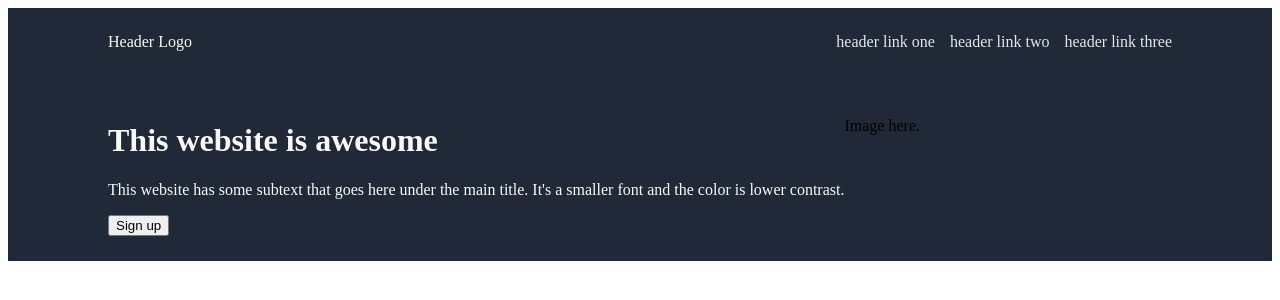
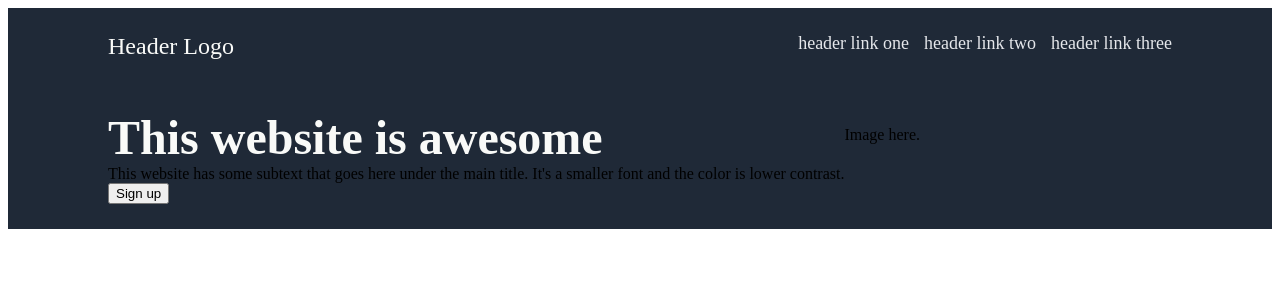
Before and after one commit to skye-mo/foundations-landing-page, a plain HTML site: page index.html in a window 1280 px wide. Drawn offline with Linux system fonts and the light colour scheme.

Commit message:
Cleaned up some divs, changed to font-size where font-weight was used incorrectly, separated This website is awesome from subtext, made This website is awesome bold.

```diff
--- a/index.html
+++ b/index.html
@@ -16,7 +16,7 @@
         <div class="top-of-header">
 
             <div class="header-logo">
-                <div class="logo">Header Logo</div>
+                Header Logo
             </div>
 
             <div class="header-links-flex-container">
@@ -32,10 +32,12 @@
             <div class="block one">
 
                 <div class="awesome-website">
-                    <h1>This website is awesome</h1>
-                    <p>This website has some subtext that goes here under the main title.
-                        It's a smaller font and the color is lower contrast.
-                    </p>
+                    This website is awesome
+                </div>
+
+                <div class="header-subtext">
+                    This website has some subtext that goes here under the main title.
+                    It's a smaller font and the color is lower contrast.
                 </div>
 
                 <button class="sign-up">
--- a/style.css
+++ b/style.css
@@ -14,17 +14,14 @@
 .header-logo {
     justify-content: flex-start;
     flex: 2;
-}
-
-.logo {
-    font-weight: 24px;
+    font-size: 24px;
     color: #F9FAF8;
 }
 
 .header-links-flex-container {
     display: flex;
     flex-direction: row;
-    font-weight: 18px;
+    font-size: 18px;
     color: #E5E7EB;
     gap: 15px;
 }
@@ -35,8 +32,9 @@
     flex: 1;
 }
 
-.block-one {
-    justify-content: flex-start;
+.block-one, .block-two {
+    display: flex;
+    flex: 1;
 }
 
 .block-two {
@@ -47,6 +45,7 @@
 }
 
 .awesome-website {
-    font-weight: 48px;
+    font-size: 48px;
+    font-weight: 800;
     color: #F9FAF8;
 }
```
